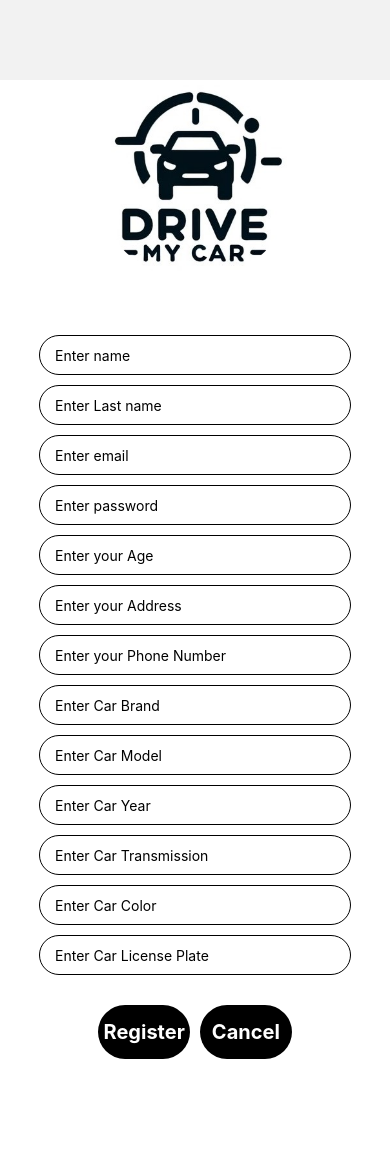
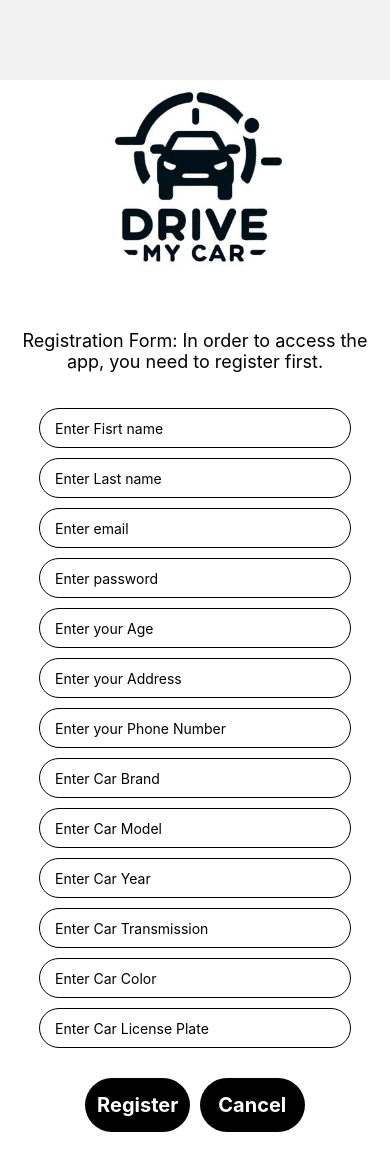
Before and after one commit to kamilapereira/DriveMyCarApp, a React Native app: screen /RegisterPage in a window 390 px wide. Before the commit the page ends 1084 px from the top, so only its background shows below. Built offline with nearby package versions, Linux system fonts and the light colour scheme; no server answers.

Commit message:
Refactor registration form and update UI

```diff
--- a/src/register-page.js
+++ b/src/register-page.js
@@ -39,7 +39,6 @@ const RegisterPage = () => {
                 uid: user.uid,
                 phoneNumber: phoneNumber,
                 address: address,
-                licenseType: licenseType,
                 car: {
                     brand: brand,
                     model: model,
@@ -58,14 +57,17 @@ const RegisterPage = () => {
     return (
         <ScrollView style={{ width: "100%", maxHeight: "100%" }}>
 
-        <View style={styles.container}>
+            <View style={styles.container}>
 
-            <Image style={styles.logo} source={require('../images/logoDriveMyCar.jpg')} />
+                <Image style={styles.logo} source={require('../images/logoDriveMyCar.jpg')} />
 
+                <Text style={styles.textBody}>
+                    Registration Form: In order to access the app, you need to register first.
+                </Text>
 
                 <TextInput
                     style={styles.inputField}
-                    placeholder="Enter name"
+                    placeholder="Enter Fisrt name"
                     autoCapitalize="none"
                     autoCorrect={true}
                     textContentType="name"
@@ -205,15 +207,15 @@ const RegisterPage = () => {
 
                 </View>
 
-        </View>
-    </ScrollView>
+            </View>
+        </ScrollView>
     );
 
 }
 
 const styles = StyleSheet.create({
     container: {
-        flex: 3,
+        flex: 1,
         margin: 'auto',
         width: '100%',
         height: '50%',
@@ -241,26 +243,20 @@ const styles = StyleSheet.create({
         borderWidth: 1,
         borderColor: '#000',
     },
-    searchBarText: {
-        fontSize: 20,
-        fontWeight: 'bold',
-        color: '#000',
-        marginLeft: 10,
-    },
     body: {
-        flex: 1,
         alignItems: 'center',
         justifyContent: 'center',
     },
     bodyTop: {
         flexDirection: 'row',
-        width: '100%',
         alignItems: 'center',
         justifyContent: 'center',
         marginTop: 20,
-        marginBottom: 20,
+        marginBottom: '15%',
+        margin: '5%',
     },
     bodyTopButton: {
+        flex: 1,
         backgroundColor: '#000',
         width: '40%',
         margin: 5,
@@ -274,6 +270,15 @@ const styles = StyleSheet.create({
         fontWeight: 'bold',
         color: '#fff',
     },
+    textBody: {
+        fontSize: 18,
+        marginTop: '0%',
+        marginBottom: '8%',
+        marginHorizontal: '5%',
+        color: '#000',
+        justifyContent: 'center',
+        textAlign: 'center',
+    },
 });
 
 export default RegisterPage;
```
